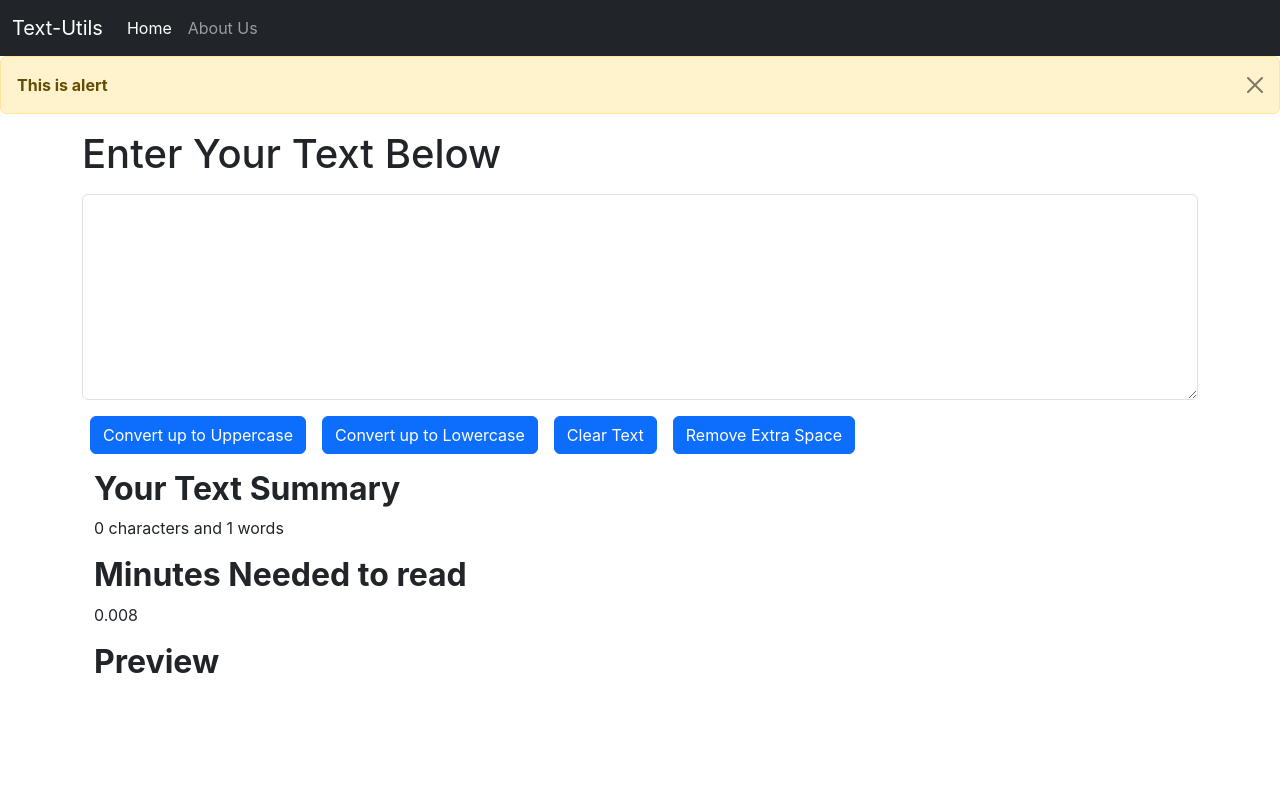
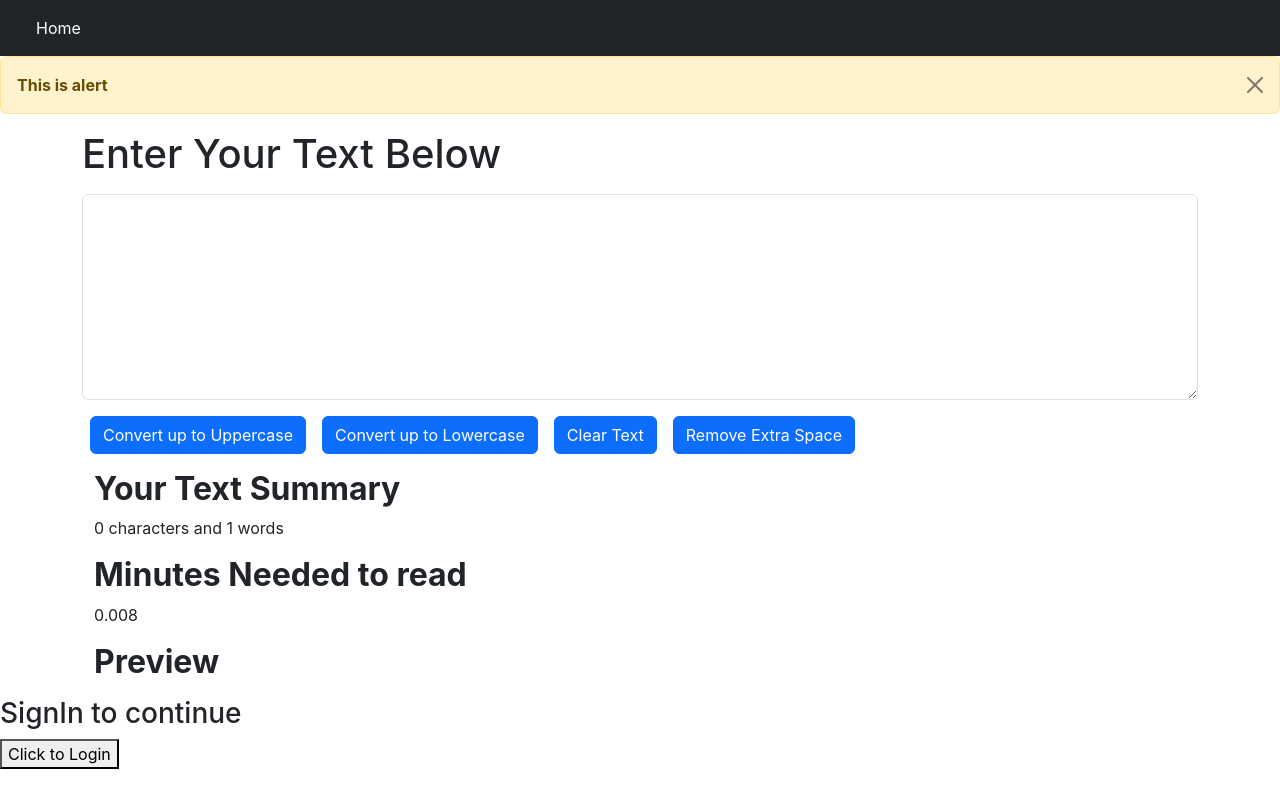
Before and after one commit to TahaAkber/TextUtils, a React (Create React App) app in the folder textutils/my-app/: page /login in a window 1280 px wide. Built offline with nearby package versions, Linux system fonts and the light colour scheme; no server answers.

Commit message:
adding Sign In features

```diff
--- a/textutils/my-app/src/App.js
+++ b/textutils/my-app/src/App.js
@@ -1,6 +1,7 @@
 import "./App.css";
 import About from "./components/About";
 import Alert from "./components/Alert";
+import Login from "./components/Login";
 import Navigationbar from "./components/Navbar";
 import Textform from "./components/Textbar";
 import {
@@ -16,6 +17,7 @@ function App() {
         <Navigationbar title="Text-Utils" about="About Us" />
         <Routes>
           <Route path="/about" element={<About />}></Route>
+          <Route path="/login" element={<Login />}></Route>
         </Routes>
       </BrowserRouter>
     </>
--- /dev/null
+++ b/textutils/my-app/src/components/Extranavbar.js
@@ -0,0 +1,43 @@
+import React from "react";
+import { Link } from "react-router-dom";
+
+function Extranavbar(props) {
+  return (
+    <nav className="navbar navbar-expand-lg bg-dark navbar-dark">
+      <div className="container-fluid">
+        <Link className="navbar-brand" to="./">
+          {props.title}
+        </Link>
+
+        <button
+          className="navbar-toggler"
+          type="button"
+          data-bs-toggle="collapse"
+          data-bs-target="#navbarSupportedContent"
+          aria-controls="navbarSupportedContent"
+          aria-expanded="false"
+          aria-label="Toggle navigation"
+        >
+          <span className="navbar-toggler-icon"></span>
+        </button>
+
+        <div className="collapse navbar-collapse" id="navbarSupportedContent">
+          <ul className="navbar-nav me-auto mb-2 mb-lg-0">
+            <li className="nav-item">
+              <Link className="nav-link active" aria-current="page" to="/">
+                Home
+              </Link>
+            </li>
+            <li className="nav-item">
+              <Link className="nav-link" to="/about">
+                {props.about}
+              </Link>
+            </li>
+          </ul>
+        </div>
+      </div>
+    </nav>
+  );
+}
+
+export default Extranavbar;
--- /dev/null
+++ b/textutils/my-app/src/components/Login.js
@@ -0,0 +1,23 @@
+import React from "react";
+import { auth, provider } from "./firebase";
+import { signInWithRedirect } from "firebase/auth";
+import { useNavigate } from "react-router-dom";
+import { useAuthState } from "react-firebase-hooks/auth";
+
+function Login() {
+  const navigate = useNavigate();
+  const [user] = useAuthState(auth);
+  const signin = async () => {
+    const result = await signInWithRedirect(auth, provider);
+    console.log(result);
+    navigate("/");
+  };
+  return (
+    <div>
+      <h3>SignIn to continue</h3>
+      <button onClick={signin}>Click to Login</button>
+    </div>
+  );
+}
+
+export default Login;
--- a/textutils/my-app/src/components/Navbar.js
+++ b/textutils/my-app/src/components/Navbar.js
@@ -1,53 +1,22 @@
 import Alert from "./Alert";
-import About from "./About";
 import Textform from "./Textbar";
 import { Link } from "react-router-dom";
+import { auth } from "./firebase";
+import { useAuthState } from "react-firebase-hooks/auth";
+import Extranavbar from "./Extranavbar";
 function Navigationbar(props) {
+  const [user] = useAuthState(auth);
   return (
     <div>
-      <nav className="navbar navbar-expand-lg bg-dark navbar-dark">
-        <div className="container-fluid">
-          <Link className="navbar-brand" to="./">
-            {props.title}
-          </Link>
-          <button
-            className="navbar-toggler"
-            type="button"
-            data-bs-toggle="collapse"
-            data-bs-target="#navbarSupportedContent"
-            aria-controls="navbarSupportedContent"
-            aria-expanded="false"
-            aria-label="Toggle navigation"
-          >
-            <span className="navbar-toggler-icon"></span>
-          </button>
-          <div className="collapse navbar-collapse" id="navbarSupportedContent">
-            <ul className="navbar-nav me-auto mb-2 mb-lg-0">
-              <li className="nav-item">
-                <Link className="nav-link active" aria-current="page" to="/">
-                  Home
-                </Link>
-              </li>
-              <li className="nav-item">
-                <Link className="nav-link" to="/about">
-                  {props.about}
-                </Link>
-              </li>
-            </ul>
-            {/* <form className="d-flex" role="search">
-              <input
-                className="form-control me-2"
-                type="search"
-                placeholder="Search"
-                aria-label="Search"
-              />
-              <button class="btn btn-outline-success" type="submit">
-                Search
-              </button>
-            </form> */}
-          </div>
-        </div>
-      </nav>
+      {user ? (
+        <Link to="/login" className="navbar-brand">
+          Login
+        </Link>
+      ) : (
+        <>
+          <Extranavbar props={props} />
+        </>
+      )}
       <Alert alert="This is alert" />
       <div className="container">
         <Textform heading="Enter Your Text Below" />
--- /dev/null
+++ b/textutils/my-app/src/components/firebase.js
@@ -0,0 +1,20 @@
+// Import the functions you need from the SDKs you need
+import { initializeApp } from "firebase/app";
+import { getAuth, GoogleAuthProvider } from "firebase/auth";
+// TODO: Add SDKs for Firebase products that you want to use
+// https://firebase.google.com/docs/web/setup#available-libraries
+
+// Your web app's Firebase configuration
+const firebaseConfig = {
+  apiKey: "AIzaSyDBJhw0Dg1D5SCcJsfrTIBdIddltEEYKWg",
+  authDomain: "text-utils-1e70d.firebaseapp.com",
+  projectId: "text-utils-1e70d",
+  storageBucket: "text-utils-1e70d.appspot.com",
+  messagingSenderId: "284924439556",
+  appId: "1:284924439556:web:7e8a7631aeb749d7add951",
+};
+
+// Initialize Firebase
+const app = initializeApp(firebaseConfig);
+export const auth = getAuth(app);
+export const provider = new GoogleAuthProvider();
```
Also changed, not shown: textutils/my-app/package.json (+6 -1 lines), 1 other file (tests, documents, lock files or other folders).
